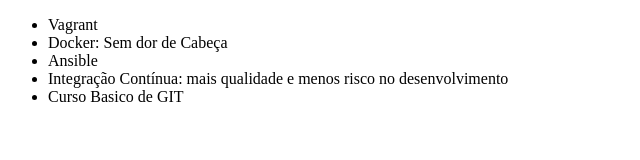
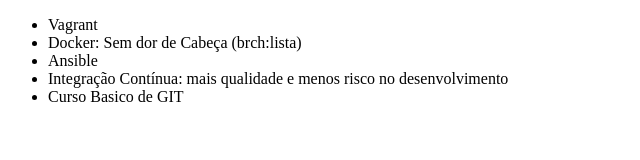
Before and after one commit to flaviossantana/git-github-controle-de-versao, a plain HTML site: page index.html in a window 1280 px wide. Shown: the full height of the page, 0-640 px from the left. Drawn offline with Linux system fonts and the light colour scheme.

Commit message:
fix: alterando a descrição do curso docker (brch:lista)

```diff
--- a/index.html
+++ b/index.html
@@ -7,7 +7,7 @@
 <body>
     <ul>
         <li>Vagrant</li>
-        <li>Docker: Sem dor de Cabeça</li>
+        <li>Docker: Sem dor de Cabeça (brch:lista) </li>
         <li>Ansible</li>
         <li>Integração Contínua: mais qualidade e menos risco no desenvolvimento</li>
         <li>Curso Basico de GIT</li>
```
